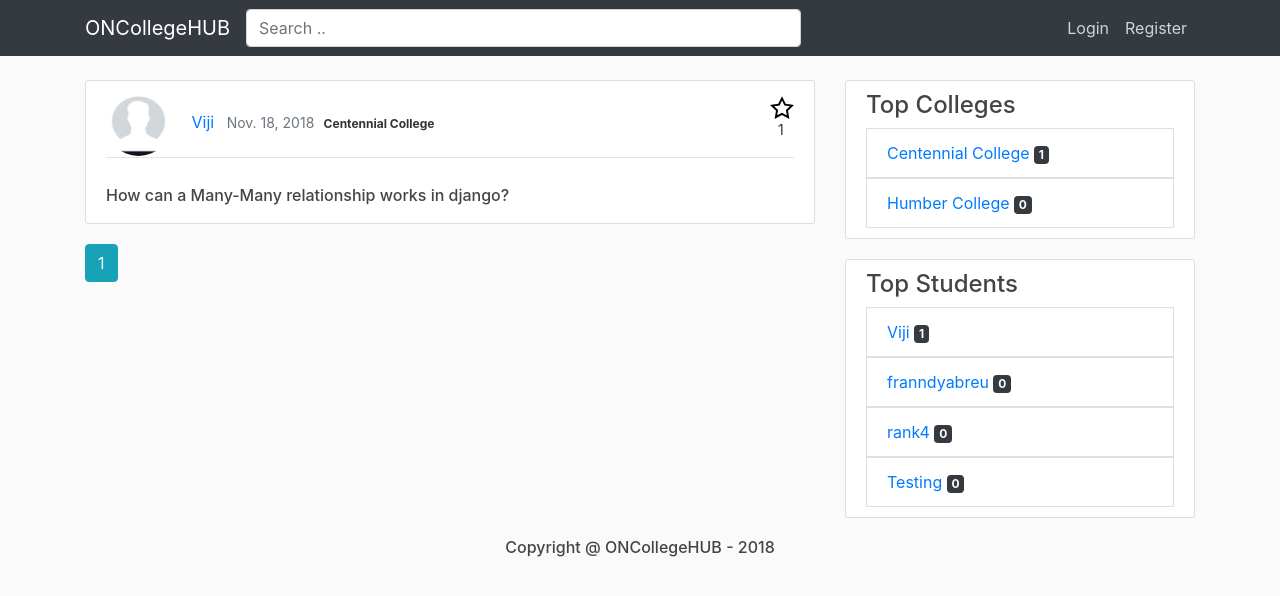
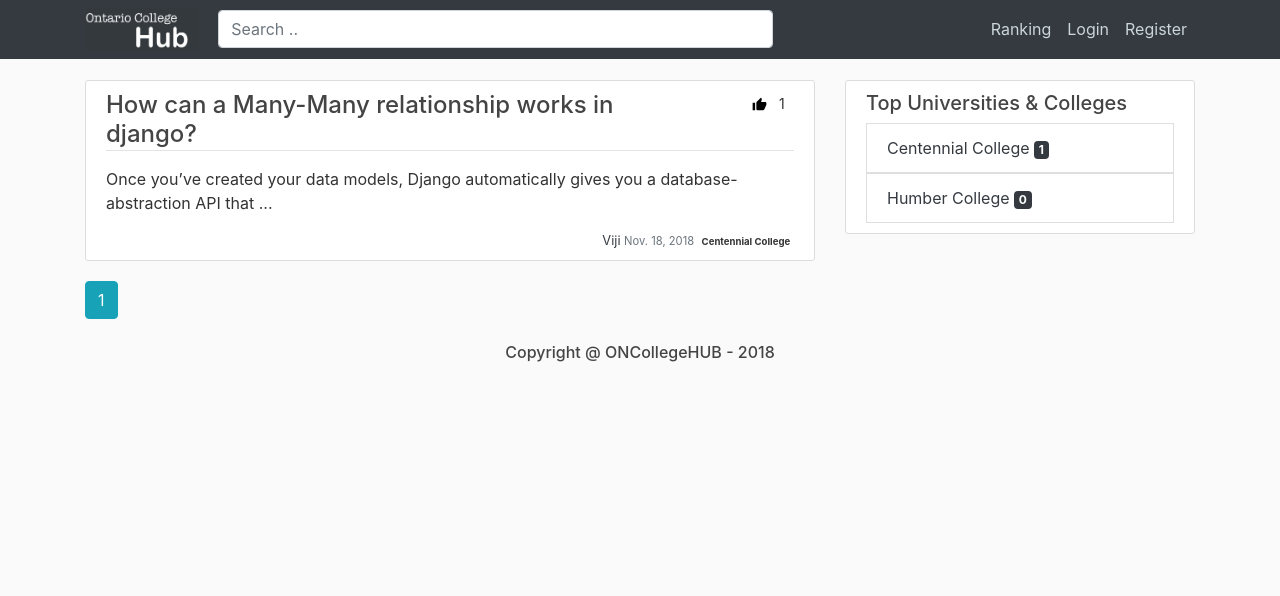
Before and after one commit to Thk101/oncollegehub, a Django app: page / in a window 1280 px wide. Shown: the top 596 px of the page. Run offline with Django 3.2, Linux system fonts and the light colour scheme; data comes from the database, SQL or seed files in the repository; both versions use the stored data as it was after the commit; parts of the project's set-up code (start-up, migrations or seed data) failed here and were passed over; some libraries are stand-ins or nearby versions.

Commit message:
Logo commit

```diff
--- a/django_project/blog/forms.py
+++ b/django_project/blog/forms.py
@@ -4,7 +4,7 @@ from django import forms
 
 
 class PostForm(ModelForm):
-    title = forms.CharField(max_length=40, min_length=12)
+    title = forms.CharField(max_length=200)
 
     class Meta:
         model = Question
--- a/django_project/blog/models.py
+++ b/django_project/blog/models.py
@@ -8,7 +8,8 @@ from django.core import validators
 
 
 class AbstractPostModel(models.Model):
-    title = models.CharField(null=False, max_length=100)
+    title = models.CharField(validators=[validators.MinLengthValidator(10)],
+                             null=False, max_length=500)
     content = models.TextField(validators=[validators.MinLengthValidator(10)], null=False)
     post_date = models.DateTimeField(default=timezone.now)
     author = models.ForeignKey(Student, on_delete=models.CASCADE)
--- a/django_project/blog/static/blog/main.css
+++ b/django_project/blog/static/blog/main.css
@@ -4,6 +4,22 @@ body {
     margin-top: 5rem;
   }
 
+.author-info{
+    font-size: 0.8em;
+    text-align: end;
+}
+
+a{
+    color: #343a40;
+}
+
+.menu-title{
+    margin-right: 21em;
+}
+  .ranking-content a {
+      width: 45%;
+      font-size: 1em;
+  }
   h1, h2, h3, h4, h5, h6 {
     color: #444444;
   }
@@ -39,6 +55,7 @@ body {
   .article-title {
     color: #444444;
   }
+
 
   a.article-title:hover {
     color: #428bca;
--- a/django_project/blog/templates/blog/base.html
+++ b/django_project/blog/templates/blog/base.html
@@ -20,7 +20,7 @@
 <header class="site-header">
     <nav class="navbar navbar-expand-md navbar-dark bg-dark fixed-top">
         <div class="container">
-            <a class="navbar-brand" href="{% url 'blog-home' %}">ONCollegeHUB</a>
+                <img src="{%  static 'blog/Logo_page.png' %}" style="width:12%;padding-right: 20px;">
             <form action="{% url 'search_list' %}" class="align-middle w-50" type="GET" style="margin: 0">
                 <span class="fa fa-search form-control-feedback"></span>
                 <input type="text" class="form-control" name="q" placeholder="Search ..">
@@ -38,10 +38,12 @@
 
                 <div class="navbar-nav">
                     {% if user.is_authenticated %}
+                        <a class="nav-item nav-link" href="">Ranking</a>
                         <a class="nav-item nav-link" href="{% url 'post-create' %}">Ask a question</a>
                         <a class="nav-item nav-link" href="{% url 'profile' user.id user.username %}">Profile</a>
                         <a class="nav-item nav-link" href="{% url 'logout' %}">Logout</a>
                     {% else %}
+                        <a href="" class="nav-item nav-link">Ranking</a>
                         <a class="nav-item nav-link" href="{% url 'login' %}">Login</a>
                         <a class="nav-item nav-link" href="{% url 'register' %}">Register</a>
                     {% endif %}
@@ -74,42 +76,29 @@
         {% block ranking %}
             <div class="col-md-4">
             <div class="content-section">
-                <h4>Top Colleges</h4>
+                <h5>Top Universities & Colleges</h5>
 
                 {#                <form action="" method="GET">#}
                 {#                    <span class="fa fa-search form-control-feedback"></span>#}
                 {#                    <input type="text" class="form-control" name="f" placeholder="Search ..">#}
                 {#                    <br>#}
+                {#                                </form>#}
+
                 {% if  college_ranking %}
-                        {% for college in college_ranking%}
+                    <div class="ranking-content">
+                        {% for college in college_ranking %}
                             <a href="{% url 'blog-college' college.id college.name %}">
-                                <li class="list-group-item list-group-item">{{ college.name}} <span
-                                        class="badge badge-dark">{{college.question_set.all|length }}</span></li>
+                                <li class="list-group-item list-group-item">{{ college.name }} <span
+                                        class="badge badge-dark">{{ college.question_set.all|length }}</span></li>
+
                             </a>
                         {% endfor %}
+                    </div>
                 {% else %}
                     <h6 class="text-muted">Ranking empty...</h6>
                 {% endif %}
-                </form>
             </div>
-            <div class="content-section">
-                <h4>Top Students</h4>
-                <span class="fa fa-search form-control-feedback"></span>
 
-                {% if student_ranking %}
-                    <ul class="list-group">
-                        {% for student in student_ranking %}
-                            <a href="{% url 'profile' student.profile.id student.username %}">
-                                <li class="list-group-item list-group-item">{{ student }} <span
-                                        class="badge badge-dark">{{ student.answer_set.all|length }}</span></li>
-                            </a>
-                        {% endfor %}
-                    </ul>
-                {% else %}
-                    <h6 class="text-muted">Ranking empty...</h6>
-                {% endif %}
-
-            </div>
         {% endblock %}
 </main>
 <footer>
--- a/django_project/blog/templates/blog/home.html
+++ b/django_project/blog/templates/blog/home.html
@@ -6,20 +6,23 @@
             <article class="media content-section">
                 <div class="media-body">
                     <div class="article-metadata">
-                        <img class="rounded-circle article-img" src="{{ post.author.profile.image.url }} "/>
-                        <a class="mr-2"
-                           href="{% url 'profile' post.author.id post.author.username %}">{{ post.author }}</a>
-                        <small class="text-muted">{{ post.post_date|date:"N d, o" }}</small>
-                        <div class="float-right mt-1">
-                            <img src="{% static 'blog/rating_icon.svg' %}" alt="Ratings">
-                            <div></div>
+                          <div class="float-right">
+                            <img src="{% static 'blog/like.svg' %}" style="width: 35%" alt="Ratings">
                             <small class="ml-2">{{ post.rating }}</small>
                         </div>
+                        <h4 style="display:contents"><a class="article-title menu-title"
+                                                        href="{% url 'post-detail' post.id post.title %}">{{ post.title }}   </a>
+                        </h4>
+
+                    </div>
+                    <div class="post-content mt-3">
+                        <p>{{ post.content | slice:":100" }} <a href="{% url 'post-detail' post.id post.title %}"> ...</a></p>
+                        <div class="author-info">
+                        <a href="{% url 'profile' post.author.id post.author.username %}">{{ post.author }}</a>
+                        <small class="text-muted">{{ post.post_date|date:"N d, o" }}</small>
                         <span class="badge">{{ post.college }}</span>
+                            </div>
                     </div>
-                    <br>
-                    <h6><a class="article-title" href="{% url 'post-detail' post.id post.title %}">{{ post.title }}</a>
-                    </h6>
                 </div>
             </article>
         {% endfor %}
--- a/django_project/blog/views.py
+++ b/django_project/blog/views.py
@@ -43,7 +43,6 @@ class PostListView(ListView):
     paginate_by = 10
 
     def get_context_data(self, *, object_list=None, **kwargs):
-        print(type(self.model))
         context = super().get_context_data(**kwargs)
         get_college_ranking(context)
         get_student_ranking(context)
@@ -71,6 +70,7 @@ class PostCollegeListView(ListView):
 class PostDetailView(FormMixin, LoginRequiredMixin, DetailView):
     model = Question
     form_class = CommentForm
+    context_object_name = 'posts'
     template_name = 'blog/post_detail.html'
 
     def form_valid(self, form):
--- a/django_project/django_project/settings.py
+++ b/django_project/django_project/settings.py
@@ -11,7 +11,6 @@ https://docs.djangoproject.com/en/2.1/ref/settings/
 """
 
 import os
-
 # Build paths inside the project like this: os.path.join(BASE_DIR, ...)
 BASE_DIR = os.path.dirname(os.path.dirname(os.path.abspath(__file__)))
 
--- a/django_project/requirements.txt
+++ b/django_project/requirements.txt
@@ -1,13 +1,18 @@
 certifi==2018.10.15
 chardet==3.0.4
+dj-database-url==0.5.0
 Django==2.1.2
 django-bootstrap4==0.0.7
 django-crispy-forms==1.7.2
+django-heroku==0.3.1
 django-uuid-primary-key==1.1.0
+gunicorn==19.9.0
 idna==2.7
 Pillow==5.3.0
+psycopg2==2.7.6.1
 python-slugify==1.2.6
 pytz==2018.5
 requests==2.20.0
 Unidecode==1.0.22
 urllib3==1.24.1
+whitenoise==4.1.1
```
Also changed, not shown: django_project/blog/templates/blog/post_detail.html (+10 -10 lines), django_project/users/templates/users/profile.html (+6 -8 lines), django_project/blog/migrations/0003_auto_20181118_0019.py (added), django_project/blog/migrations/0004_auto_20181118_0020.py (added), django_project/blog/static/blog/Logo_page.png (added), django_project/blog/static/blog/Logo_round.png (added), django_project/db.sqlite3, 1 other file.
